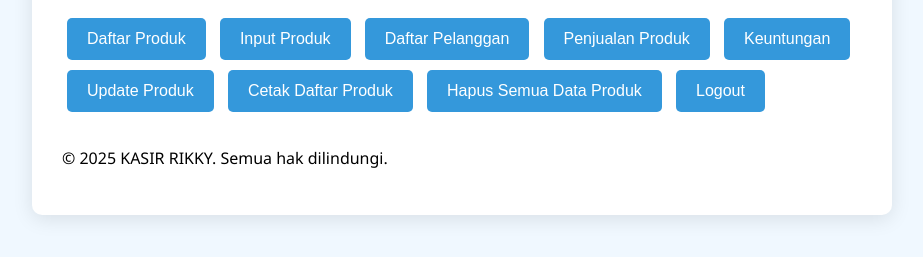
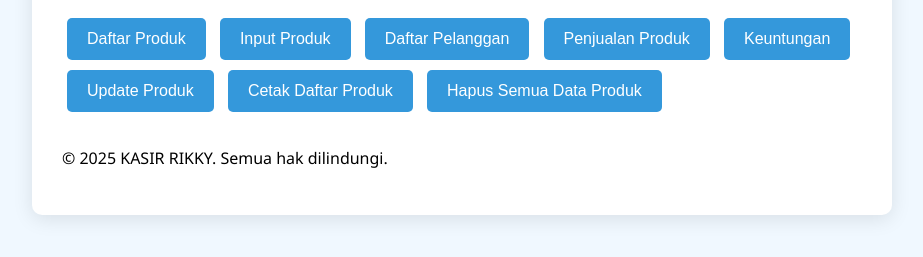
Before and after one commit to Aplikasirikky/Kasir, a plain HTML site: page index.html in a window 1280 px wide. Shown: the part 139-396 px from the top of the page, without its empty margins (178-1101 px from the left). Drawn offline with Linux system fonts and the light colour scheme; sample sign-in values are in the browser's storage.

Commit message:
Update index.html

```diff
--- a/index.html
+++ b/index.html
@@ -15,14 +15,15 @@
         </header>
         <nav id="main-menu">
             <button onclick="showProducts()" aria-label="Tampilkan daftar produk">Daftar Produk</button>
+
             <button onclick="showAddProduct()" aria-label="Input produk baru">Input Produk</button>
             <button onclick="showCustomers()" aria-label="Tampilkan daftar pelanggan">Daftar Pelanggan</button>
             <button onclick="showSales()" aria-label="Tampilkan penjualan produk">Penjualan Produk</button>
             <button onclick="showProfit()" aria-label="Tampilkan keuntungan">Keuntungan</button>
+
             <button onclick="showUpdateProduct()" aria-label="Perbarui produk">Update Produk</button>
             <button onclick="printProducts()" aria-label="Cetak daftar produk">Cetak Daftar Produk</button>
             <button onclick="clearAllProducts()" aria-label="Hapus semua data produk">Hapus Semua Data Produk</button>
-            <button onclick="logout()" aria-label="Logout">Logout</button> <!-- Tombol Logout -->
         </nav>
 
         <div id="content"></div>
```
